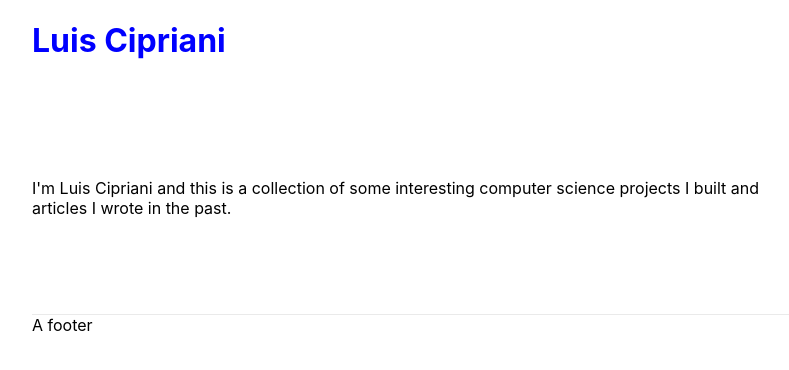
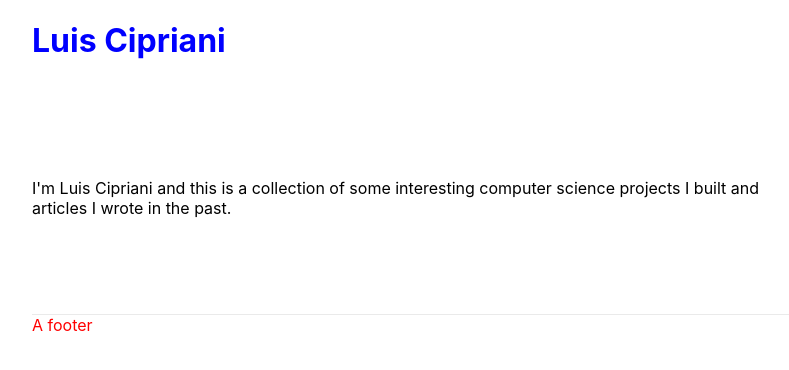
Before and after one commit to lfcipriani/www.talleye.com, a Next.js app: page / in a window 1280 px wide. Shown: the top 370 px of the page, without its empty margins (216-1005 px from the left). Built offline with nearby package versions, Linux system fonts and the light colour scheme.

Commit message:
extracting header and footer as components

```diff
--- a/components/layout.js
+++ b/components/layout.js
@@ -1,5 +1,7 @@
 import Head from 'next/head';
 import styles from './layout.module.css';
+import SiteHeader from './siteHeader';
+import SiteFooter from './siteFooter';
 
 export const siteTitle = 'Tall Eye';
 export const myName = 'Luis Cipriani';
@@ -22,13 +24,9 @@ export default function Layout({ children }) {
         <meta name="twitter:card" content="summary_large_image" />
       </Head>
 
-      <header className={styles.header}>
-        <h1>{myName}</h1>
-      </header>
-
+      <SiteHeader myName={myName} />
       <main className={styles.main}>{children}</main>
-
-      <footer className={styles.footer}>A footer</footer>
+      <SiteFooter />
     </div>
   );
 }
--- a/components/layout.module.css
+++ b/components/layout.module.css
@@ -4,15 +4,6 @@
   max-width: 800px;
 }
 
-.header {
-  width: 100%;
-}
-
 .main {
   padding: 5rem 0;
 }
-
-.footer {
-  width: 100%;
-  border-top: 1px solid #eaeaea;
-}
--- /dev/null
+++ b/components/siteFooter.js
@@ -0,0 +1,16 @@
+export default function SiteHeader() {
+  return (
+    <>
+      <footer>A footer</footer>
+      <style jsx>
+        {`
+          footer {
+            width: 100%;
+            border-top: 1px solid #eaeaea;
+            color: red;
+          }
+        `}
+      </style>
+    </>
+  );
+}
--- /dev/null
+++ b/components/siteHeader.js
@@ -0,0 +1,16 @@
+export default function SiteHeader({ myName }) {
+  return (
+    <>
+      <header>
+        <h1>{myName}</h1>
+      </header>
+      <style jsx>
+        {`
+          header {
+            width: 100%;
+          }
+        `}
+      </style>
+    </>
+  );
+}
```
